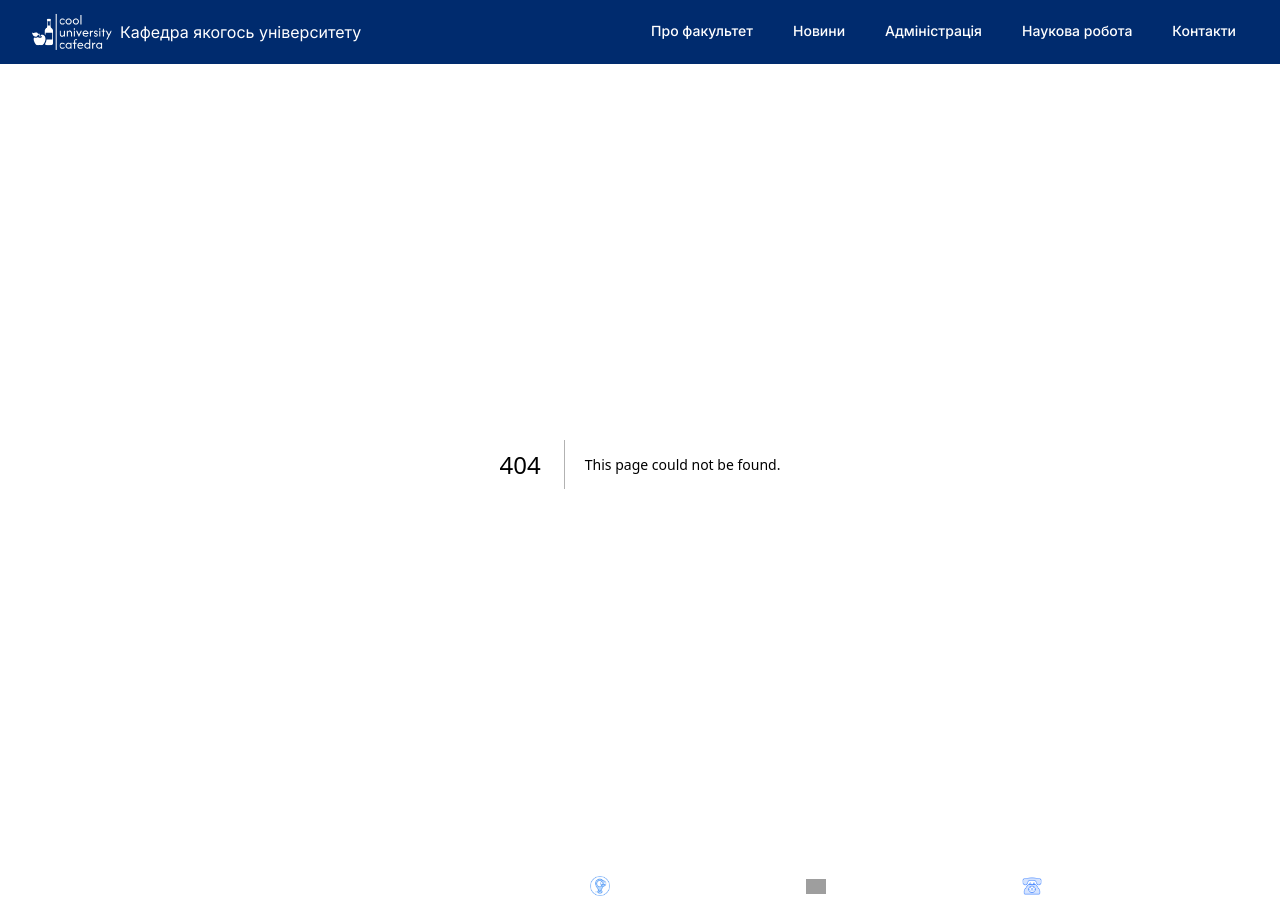
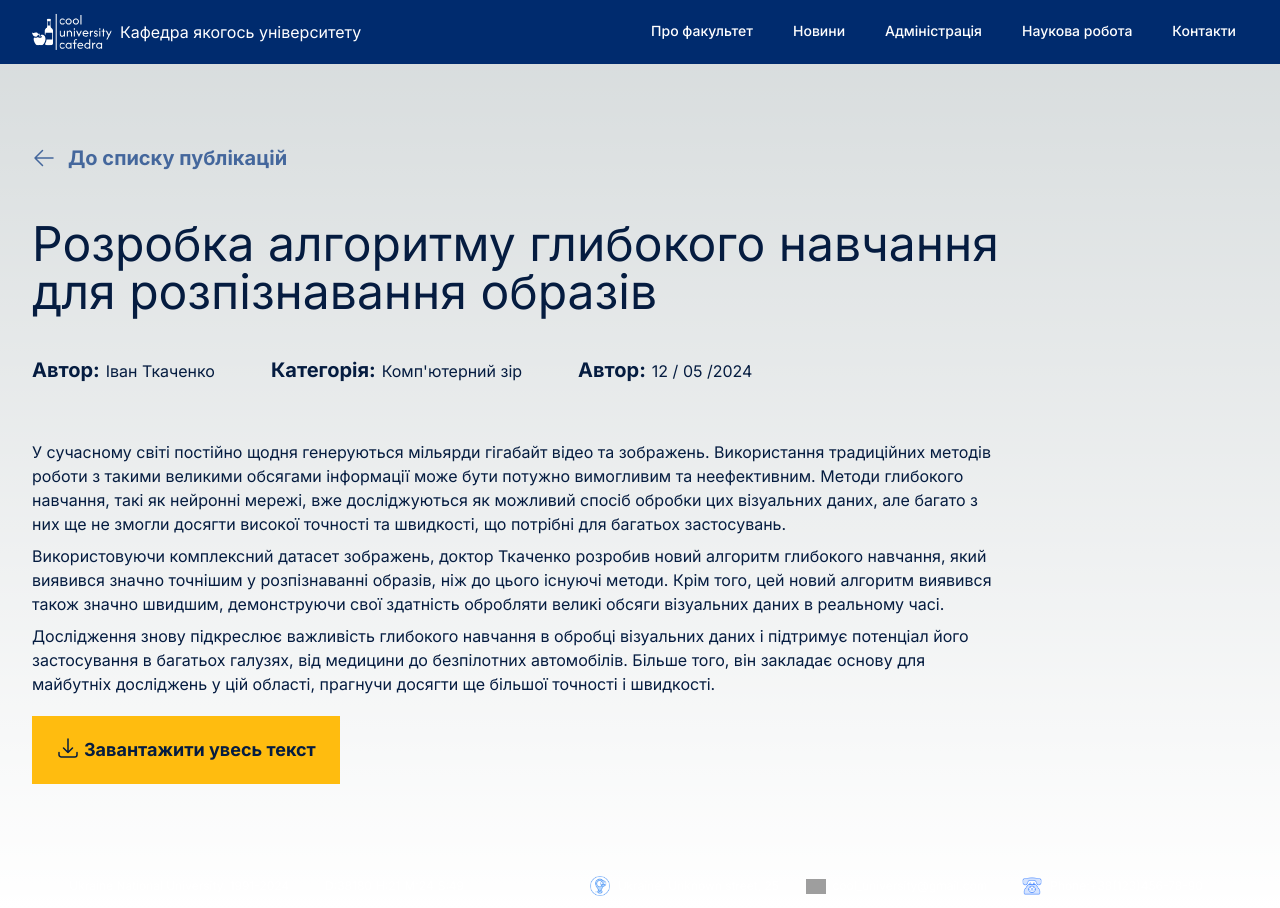
Before and after one commit to tideee2/cafedra, a Next.js app: page /science/1 in a window 1280 px wide. Before the commit this address had no page. Built offline with nearby package versions, Linux system fonts and the light colour scheme; grey boxes are pictures that could not be loaded.

Commit message:
add science publication page

```diff
--- /dev/null
+++ b/src/app/science/[publicationId]/page.tsx
@@ -0,0 +1,51 @@
+// todo get this data from server
+'use client'
+
+import Link from 'next/link'
+import BackArrowIcon from '@/components/icons/back-arrow'
+import { tempSciencePublications } from '@/app/science/temp_science-publications'
+import CustomButton from '@/components/custom-button'
+import DownloadIcon from '@/components/icons/download-icon'
+
+export default function SciencePage() {
+  const data = tempSciencePublications[0]
+  const publicationContent = data.content.split('\n')
+    .map(paragraph => `<p>${paragraph}</p>`).join('')
+  return (
+    <>
+      <section className="w-full py-20">
+        <div className="mx-auto max-w-7xl px-2 sm:px-6 lg:px-8">
+          <Link className="text-secondary-blue flex gap-3 items-center text-opacity-80 hover:text-opacity-100" href="/science">
+            <BackArrowIcon />
+            <span className="text-xl font-bold">До списку публікацій</span>
+          </Link>
+          <div className="flex flex-col w-4/5 text-text-primary pb-5">
+            <h1 className="pt-12 pb-10 text-5xl">{data.title}</h1>
+            <div className="flex gap-14 mb-14">
+              <div className="">
+                <span className="text-xl font-bold mr-1.5">Автор:</span>
+                <span>{ data.author }</span>
+              </div>
+              <div className="">
+                <span className="text-xl font-bold mr-1.5">Категорія:</span>
+                <span>{ data.categories[0] }</span>
+              </div>
+              <div className="">
+                <span className="text-xl font-bold mr-1.5">Автор:</span>
+                <span>{ data.dateStr }</span>
+              </div>
+            </div>
+            <div className="flex flex-col gap-2" dangerouslySetInnerHTML={{ __html: publicationContent }}></div>
+          </div>
+
+          <div className="flex justify-start">
+            <CustomButton className="flex gap-1">
+              <DownloadIcon />
+              <span>Завантажити увесь текст</span>
+            </CustomButton>
+          </div>
+        </div>
+      </section>
+    </>
+  )
+}
--- a/src/app/science/science-publications.tsx
+++ b/src/app/science/science-publications.tsx
@@ -14,7 +14,7 @@ export default function SciencePublications() {
             <h3 className="mb-5 font-black text-4xl self-start">Усі публікаці факультету</h3>
             <div className="grid grid-cols-1 md:grid-cols-2 xl:grid-cols-3 gap-7 text-text-primary my-12">
               { tempSciencePublications.map(publication => (
-                <div className="p-7 bg-secondary-blue flex flex-col">
+                <div className="p-7 bg-secondary-white flex flex-col">
                   <h3 className="font-bold text-xl mb-5">{ publication.title }</h3>
                   <p
                     className={`text-xl mb-10 ${styles.cardTitleLine}`}
--- a/src/components/custom-button.tsx
+++ b/src/components/custom-button.tsx
@@ -7,7 +7,7 @@ export default function CustomButton({ props, children, className }: Partial<{ c
   }
   return (
     <button
-      className={`bg-primary text-text-primary text-lg font-bold hover:opacity-80 py-5 px-6 ${classes}`}
+      className={`bg-primary text-text-primary text-lg font-bold hover:opacity-80 py-5 px-6 ${classes} ${className}`}
     >
       {children}
     </button>
--- /dev/null
+++ b/src/components/icons/back-arrow.jsx
@@ -0,0 +1,14 @@
+export default function BackArrowIcon() {
+  return (
+    <svg
+      className="size-6"
+      fill="none"
+      stroke="currentColor"
+      strokeWidth={1.5}
+      viewBox="0 0 24 24"
+      xmlns="http://www.w3.org/2000/svg"
+    >
+      <path d="M10.5 19.5 3 12m0 0 7.5-7.5M3 12h18" strokeLinecap="round" strokeLinejoin="round" />
+    </svg>
+  )
+}
--- /dev/null
+++ b/src/components/icons/download-icon.tsx
@@ -0,0 +1,18 @@
+export default function DownloadIcon() {
+  return (
+    <svg
+      className="size-6"
+      fill="none"
+      stroke="currentColor"
+      strokeWidth={1.5}
+      viewBox="0 0 24 24"
+      xmlns="http://www.w3.org/2000/svg"
+    >
+      <path
+        d="M3 16.5v2.25A2.25 2.25 0 0 0 5.25 21h13.5A2.25 2.25 0 0 0 21 18.75V16.5M16.5 12 12 16.5m0 0L7.5 12m4.5 4.5V3"
+        strokeLinecap="round"
+        strokeLinejoin="round"
+      />
+    </svg>
+  )
+}
--- a/tailwind.config.ts
+++ b/tailwind.config.ts
@@ -29,7 +29,8 @@ const config: Config = {
       'text-primary': '#051C40',
       'gray': '#5E6063',
       'custom-black': '#020D1D',
-      'secondary-blue': '#F0F6FF',
+      'secondary-shite': '#F0F6FF',
+      'secondary-blue': '#1E498B',
     },
   },
   plugins: [
```
